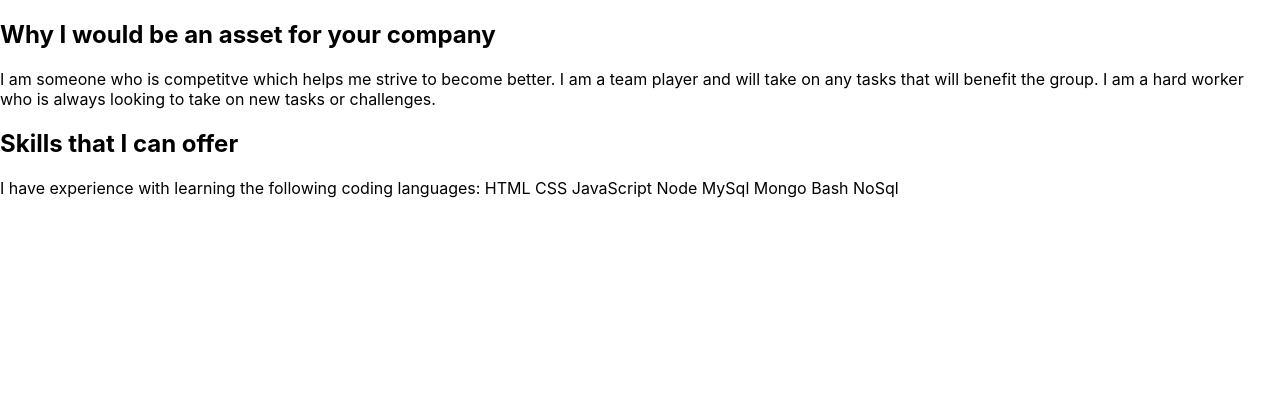
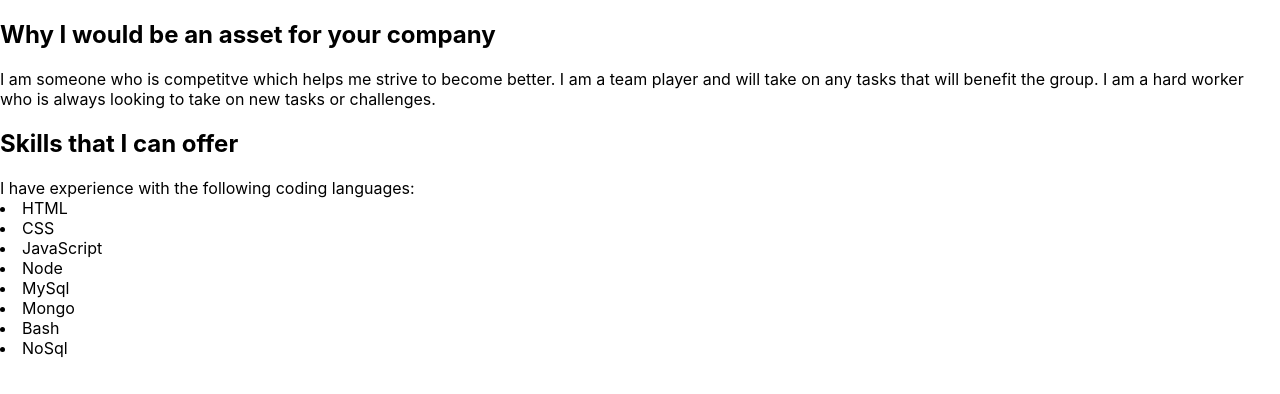
Before and after one commit to stmaddox/react-portfolio, a React (Create React App) app: page / in a window 1280 px wide. Shown: the top 394 px of the page. Built offline with nearby package versions, Linux system fonts and the light colour scheme.

Commit message:
added list

```diff
--- a/src/components/About/index.js
+++ b/src/components/About/index.js
@@ -14,15 +14,15 @@ function About() {
       <div className="knowledge">
         <h2>Skills that I can offer</h2>
         <p>
-          I have experience with learning the following coding languages:
-          HTML
-          CSS
-          JavaScript
-          Node
-          MySql
-          Mongo
-          Bash
-          NoSql
+          I have experience with the following coding languages:
+          <li>HTML</li>
+          <li>CSS</li>
+          <li>JavaScript</li>
+          <li>Node</li>
+          <li>MySql</li>
+          <li>Mongo</li>
+          <li>Bash</li>
+          <li>NoSql</li>
           </p>
       </div>
     </section>
```
